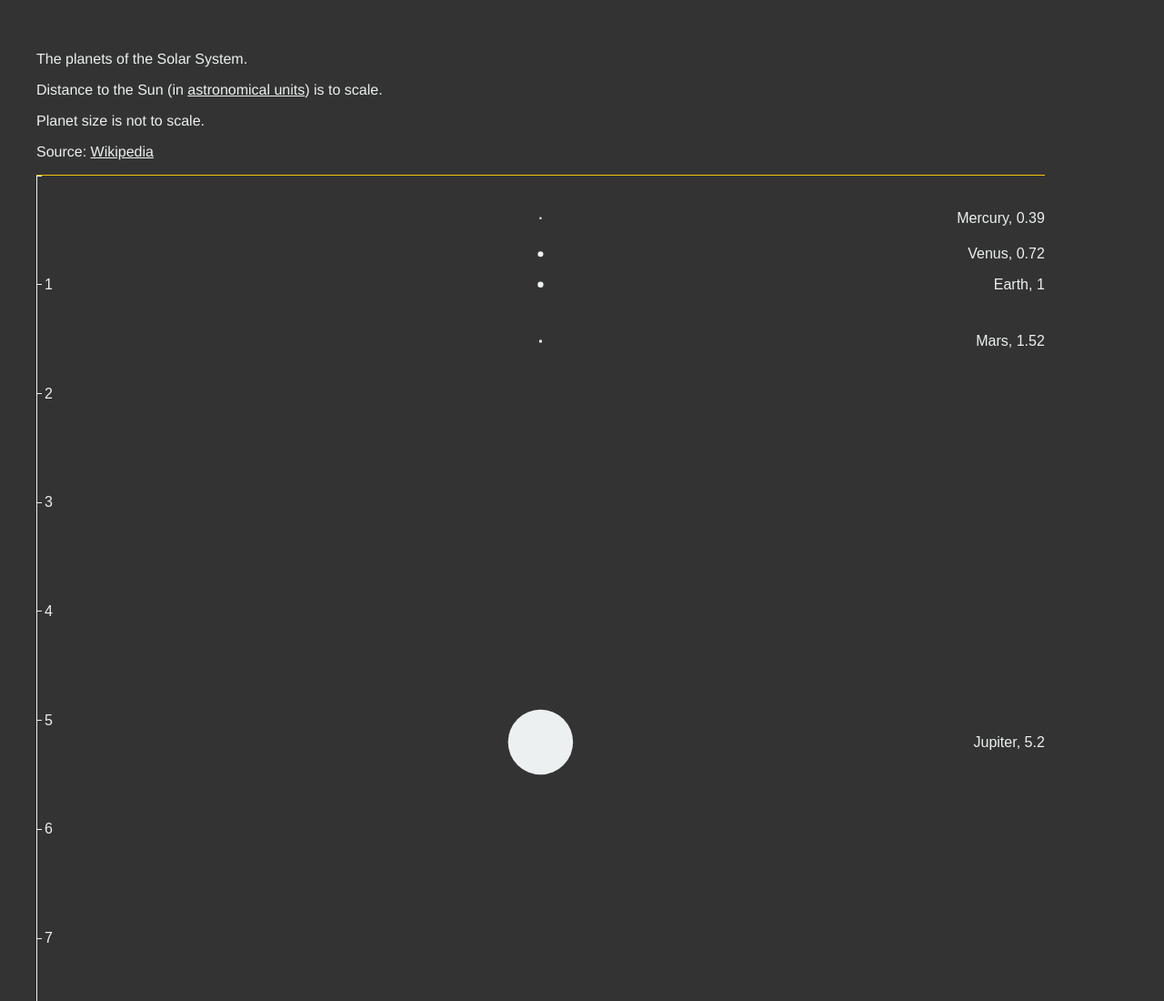
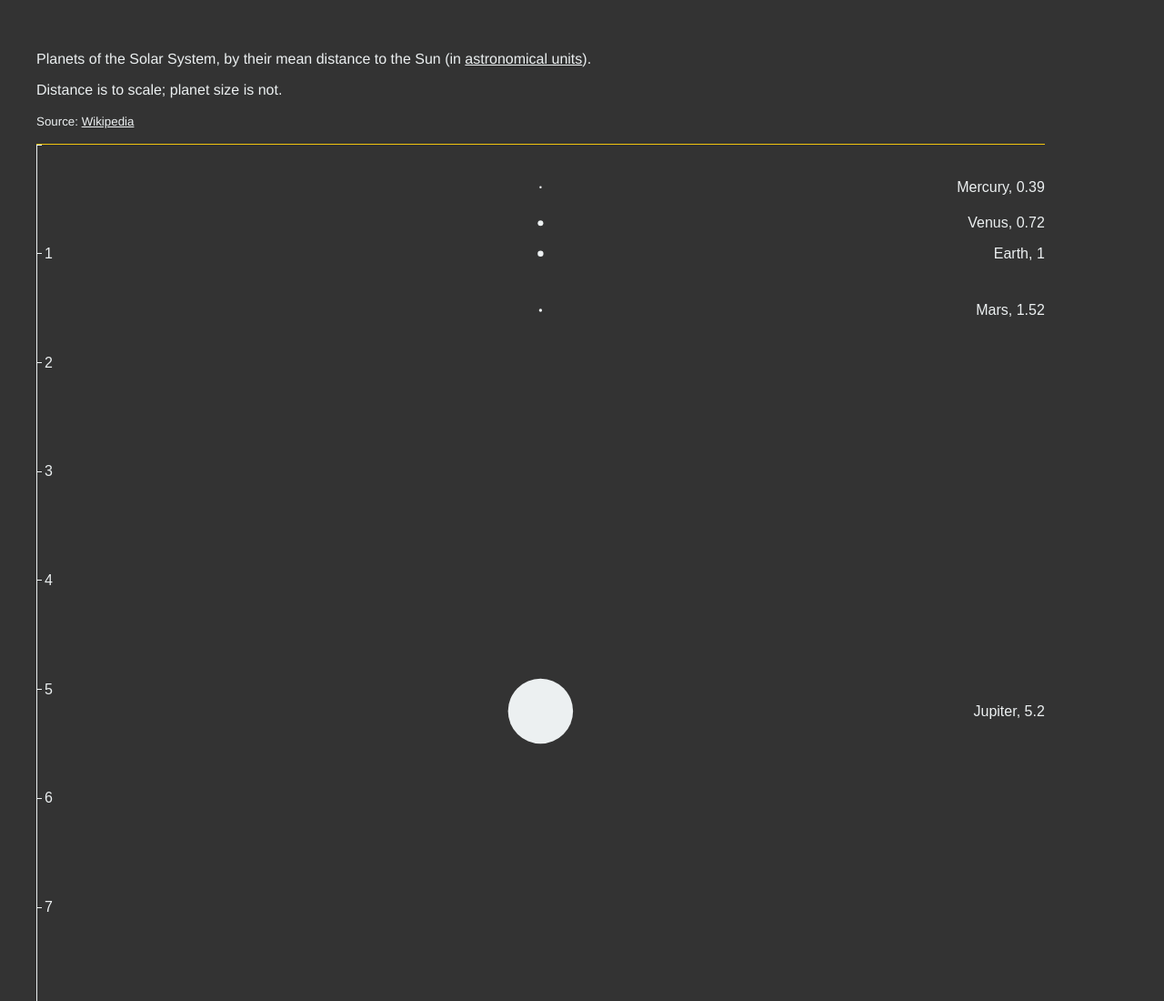
Before and after one commit to radiocontrolled/long-distance-relationship, a plain HTML site: page index.html in a window 1280 px wide. Shown: the top 1100 px of the page at 91% size. Drawn offline with Linux system fonts and the light colour scheme.

Commit message:
update styling

```diff
--- a/index.html
+++ b/index.html
@@ -8,10 +8,9 @@
     <link rel="stylesheet" href="style.css">
 </head>
     <body class="planets" id="planets">
-    	<p>The planets of the Solar System.</p>
-    	<p>Distance to the Sun (in <a href="http://en.wikipedia.org/wiki/Astronomical_unit">astronomical units</a>) is to scale. </p>
-    	<p>Planet size is not to scale.</p>
-    	<p>Source: <a href="http://en.wikipedia.org/wiki/Solar_System">Wikipedia</a></p>
+    	<p>Planets of the Solar System, by their mean distance to the Sun (in <a href="http://en.wikipedia.org/wiki/Astronomical_unit">astronomical units</a>). </p>
+    	<p>Distance is to scale; planet size is not.</p>
+    	<p><small>Source: <a href="http://en.wikipedia.org/wiki/Solar_System">Wikipedia</a></small></p>
     </body>
    <script src="d3.min.js"></script>
    <script src="vis.js"></script>
--- a/style.css
+++ b/style.css
@@ -10,13 +10,13 @@ svg{
 	margin-top: 1em;
 	background: #333;
 	border-top: 1px solid #f1c40f;
-	text-align: center;
 	margin: 0 auto;
 }
 
 
 p, a{
 	color: #ecf0f1!important;
+	text-align: left;
 }
 
 text,
--- a/vis.js
+++ b/vis.js
@@ -5,16 +5,26 @@ var height,
 	solarSystem;
 
 var getViewportDimensions = function(){
+
 	width = document.getElementById("planets");
 	width = width.offsetWidth;
 	width = width * 0.90;
 	height = window.innerHeight * 5;
 
-	/* write media queries for changing orientation */
+
+
+	solarSystem = d3.select("#planets")
+		.append("svg")
+		.attr("class", "axis")
+		.attr({
+			"width": width + "px",
+			"height": height + "px"
+		});
 
 };
 
 getViewportDimensions();
+
 
 d3.json("planets.json", function(error, data) {
 
@@ -36,17 +46,6 @@ d3.json("planets.json", function(error, data) {
 });
 
 
-var setup = function(w,h) {
-	solarSystem = d3.select("#planets")
-		.append("svg")
-		.attr("class", "axis")
-		.attr({
-			"width": w + "px",
-			"height": h + "px"
-		});
-};
-
-setup(width, height);
 
 var visualise = function(planetaryData, height){
 
@@ -79,7 +78,6 @@ var visualise = function(planetaryData, height){
 		.data(planetaryData)
 		.enter()
 		.append("g")
-		//.attr("transform","translate(0,10)")
 		.append("circle")
 		.attr({
 			"r": function(d) {
@@ -161,12 +159,16 @@ var visualise = function(planetaryData, height){
     	.call(yAxis);
 
 
+};
 
-};
+
 
 d3.select(window).on('resize', resize);
 
-function resize() {
-	getViewportDimensions();
+function resize(solarSystem) {
+
+
+
+
 
 }
```
Also changed, not shown: 1 other file.
